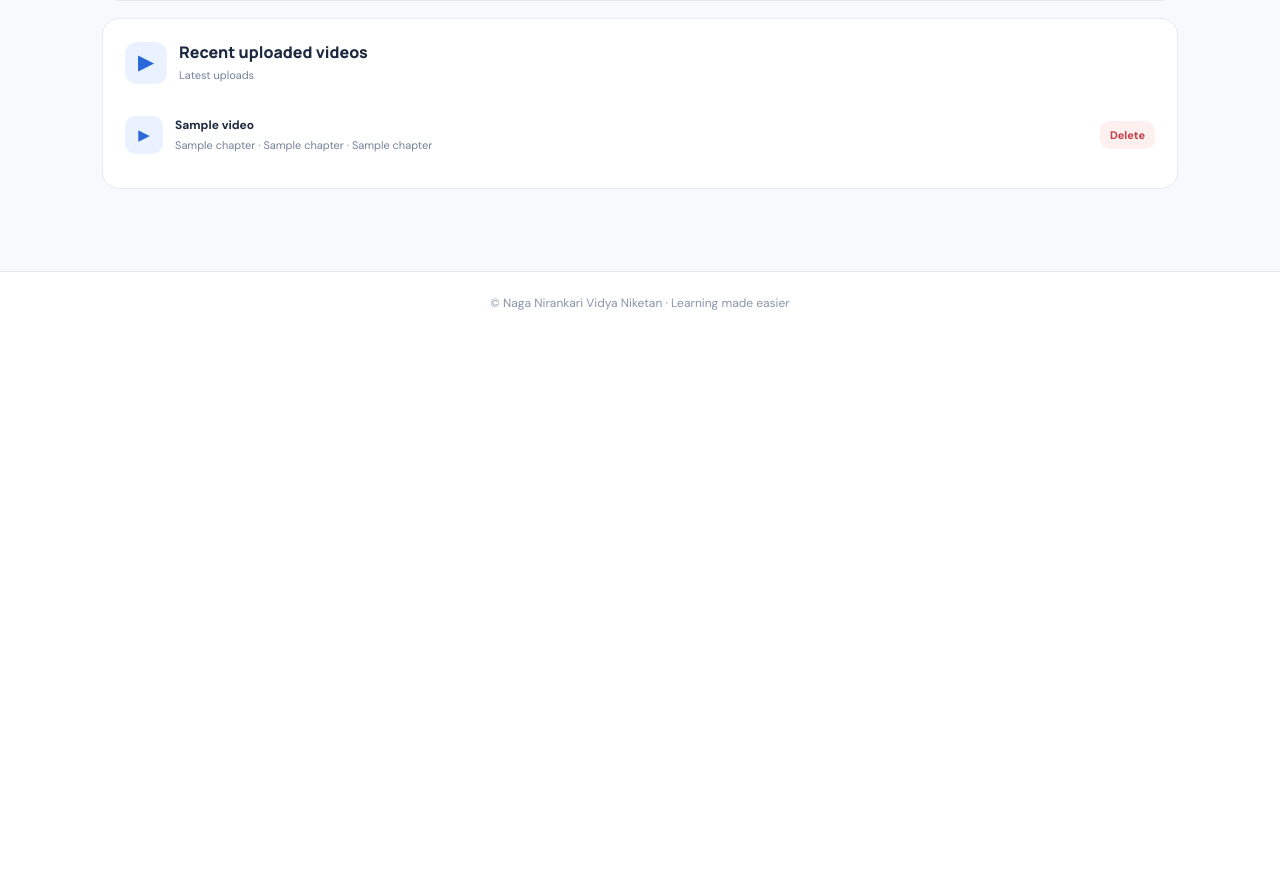
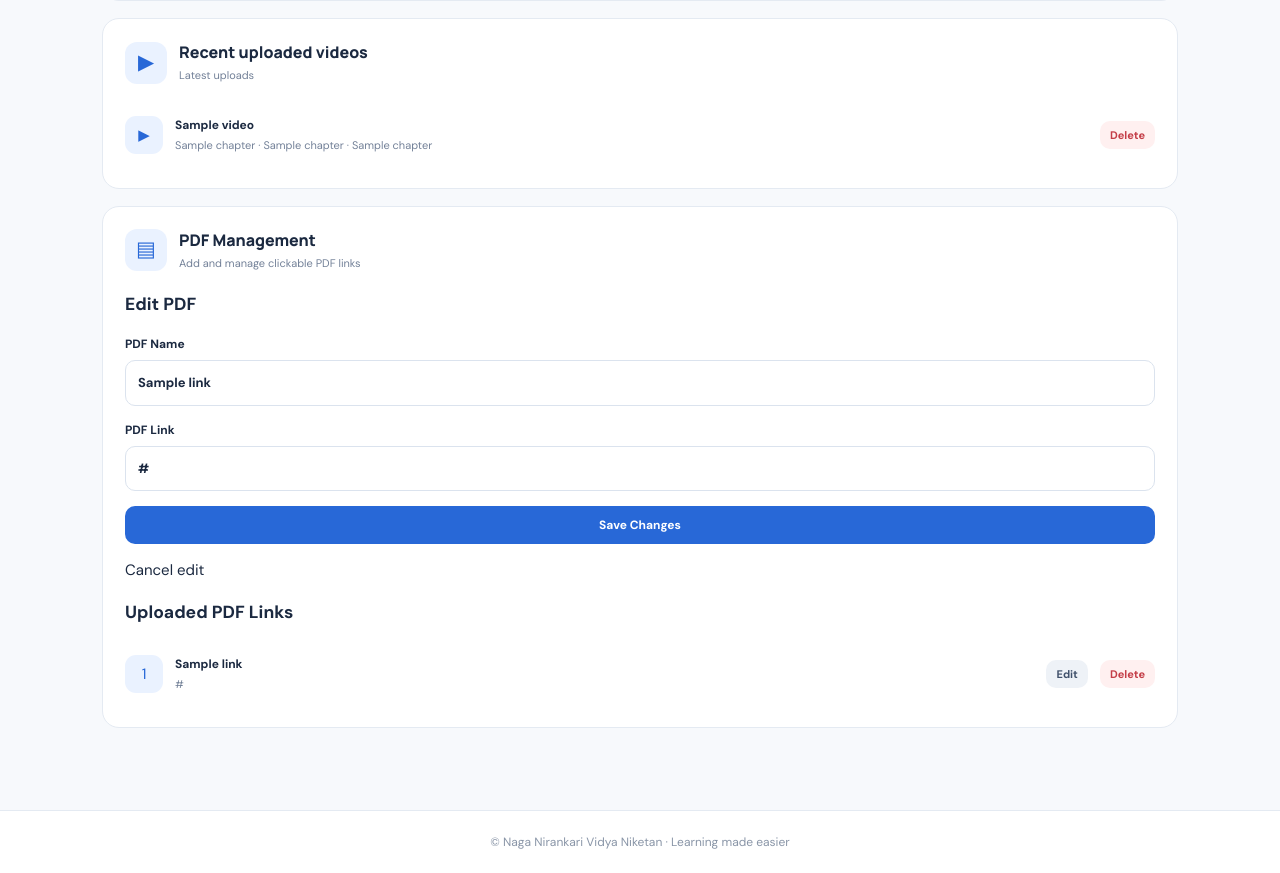
Before and after one commit to reyansh1949/naga-nirankari-vidya-niketan, a Flask app: page /admin?edit_pdf=1 in a window 1280 px wide. Shown: the part 957-1830 px from the top of the page. Before the commit the page ends 1267 px from the top, so only its background shows below. Run offline with Flask 3, Linux system fonts and the light colour scheme; the visitor is signed in with stand-in values (Sample User, id 1); tables that the repository leaves empty hold one stand-in row (values such as "Sample post").

Commit message:
Add PDF library and admin PDF management

```diff
--- a/app.py
+++ b/app.py
@@ -3,6 +3,7 @@ import sqlite3
 import secrets
 from functools import wraps
 from pathlib import Path
+from urllib.parse import urlsplit
 from flask import Flask, render_template, request, redirect, url_for, session, flash, send_from_directory, abort
 from werkzeug.security import check_password_hash, generate_password_hash
 from werkzeug.utils import secure_filename
@@ -48,6 +49,14 @@ def init_db():
         )""")
 
 init_db()
+
+with db() as conn:
+    conn.execute("""CREATE TABLE IF NOT EXISTS pdf_links (
+        id INTEGER PRIMARY KEY AUTOINCREMENT,
+        title TEXT NOT NULL,
+        url TEXT NOT NULL,
+        created_at TIMESTAMP DEFAULT CURRENT_TIMESTAMP
+    )""")
 
 def admin_password_hash():
     password = os.environ.get("ADMIN_PASSWORD", "ChangeMe123!")
@@ -140,8 +149,16 @@ def admin():
     videos = conn.execute(
         "SELECT v.*, c.name AS chapter_name, c.class_name, c.subject FROM videos v JOIN chapters c ON c.id=v.chapter_id ORDER BY v.id DESC LIMIT 50"
     ).fetchall()
+    pdfs = conn.execute("SELECT * FROM pdf_links ORDER BY id").fetchall()
+    edit_id = request.args.get("edit_pdf", type=int)
+    edit_pdf = conn.execute(
+        "SELECT * FROM pdf_links WHERE id=?", (edit_id,)
+    ).fetchone() if edit_id else None
     conn.close()
-    return render_template("admin.html", chapters=chapters, videos=videos)
+    return render_template(
+        "admin.html", chapters=chapters, videos=videos,
+        pdfs=pdfs, edit_pdf=edit_pdf
+    )
 
 @app.route("/admin/login", methods=["GET", "POST"])
 def login():
@@ -242,6 +259,64 @@ def delete_chapter(chapter_id):
     conn.close()
     return redirect(url_for("admin"))
 
+
+@app.route("/pdfs")
+def pdfs_page():
+    with db() as conn:
+        pdfs = conn.execute("SELECT * FROM pdf_links ORDER BY id").fetchall()
+    return render_template("pdfs.html", pdfs=pdfs)
+
+
+def valid_pdf_url(value):
+    try:
+        parsed = urlsplit(value)
+        return parsed.scheme in ("http", "https") and bool(parsed.netloc)
+    except Exception:
+        return False
+
+
+@app.route("/admin/pdf", methods=["POST"])
+@admin_required
+def add_pdf():
+    title = request.form.get("title", "").strip()
+    url = request.form.get("url", "").strip()
+    if not title or len(title) > 180 or not valid_pdf_url(url):
+        flash("Enter a valid title and HTTP/HTTPS PDF link.", "danger")
+        return redirect(url_for("admin"))
+    with db() as conn:
+        conn.execute(
+            "INSERT INTO pdf_links (title, url) VALUES (?, ?)",
+            (title, url)
+        )
+    flash("PDF link added successfully.", "success")
+    return redirect(url_for("admin"))
+
+
+@app.route("/admin/pdf/<int:pdf_id>/edit", methods=["POST"])
+@admin_required
+def edit_pdf(pdf_id):
+    title = request.form.get("title", "").strip()
+    url = request.form.get("url", "").strip()
+    if not title or len(title) > 180 or not valid_pdf_url(url):
+        flash("Enter a valid title and HTTP/HTTPS PDF link.", "danger")
+        return redirect(url_for("admin", edit_pdf=pdf_id))
+    with db() as conn:
+        result = conn.execute(
+            "UPDATE pdf_links SET title=?, url=? WHERE id=?",
+            (title, url, pdf_id)
+        )
+    flash("PDF link updated." if result.rowcount else "PDF not found.", "success")
+    return redirect(url_for("admin"))
+
+
+@app.route("/admin/pdf/<int:pdf_id>/delete", methods=["POST"])
+@admin_required
+def delete_pdf(pdf_id):
+    with db() as conn:
+        conn.execute("DELETE FROM pdf_links WHERE id=?", (pdf_id,))
+    flash("PDF link deleted.", "success")
+    return redirect(url_for("admin"))
+
 @app.errorhandler(413)
 def too_large(_error):
     return render_template("error.html", message="Video file exceeds the upload limit. The default limit is 500 MB. You can change the MAX_UPLOAD_MB setting."), 413
--- a/templates/admin.html
+++ b/templates/admin.html
@@ -28,4 +28,42 @@
 {% if videos %}<div class="uploaded-list">{% for v in videos %}<div class="uploaded-item"><div class="play-mini">▶</div><div class="uploaded-text"><b>{{ v.title }}</b><small>{{ v.class_name }} · {{ v.subject }} · {{ v.chapter_name }}</small></div><form method="post" action="{{ url_for('delete_video', video_id=v.id) }}" onsubmit="return confirm('Delete this video?')"><button class="btn danger small" type="submit">Delete</button></form></div>{% endfor %}</div>{% else %}<p class="muted">No videos uploaded yet.</p>{% endif %}
 </section>
 
+
+<section class="panel wide-panel">
+<div class="panel-title"><span class="panel-icon">▤</span><div><h2>PDF Management</h2><p>Add and manage clickable PDF links</p></div></div>
+
+{% if edit_pdf %}
+<h3>Edit PDF</h3>
+<form method="post" action="{{ url_for('edit_pdf', pdf_id=edit_pdf.id) }}" class="stack-form">
+<label>PDF Name<input name="title" value="{{ edit_pdf.title }}" maxlength="180" required></label>
+<label>PDF Link<input name="url" type="url" value="{{ edit_pdf.url }}" required></label>
+<button class="btn primary" type="submit">Save Changes</button>
+<a href="{{ url_for('admin') }}">Cancel edit</a>
+</form>
+{% else %}
+<form method="post" action="{{ url_for('add_pdf') }}" class="stack-form">
+<label>PDF Name<input name="title" maxlength="180" placeholder="e.g. Class 12 Physics Notes" required></label>
+<label>PDF Link<input name="url" type="url" placeholder="https://example.com/notes.pdf" required></label>
+<button class="btn primary" type="submit">＋ Add PDF</button>
+</form>
+{% endif %}
+
+<h3>Uploaded PDF Links</h3>
+{% if pdfs %}
+<div class="uploaded-list">
+{% for p in pdfs %}
+<div class="uploaded-item">
+<div class="play-mini">{{ loop.index }}</div>
+<div class="uploaded-text"><b>{{ p.title }}</b><small>{{ p.url }}</small></div>
+<a class="btn secondary small" href="{{ url_for('admin', edit_pdf=p.id) }}">Edit</a>
+<form method="post" action="{{ url_for('delete_pdf', pdf_id=p.id) }}" onsubmit="return confirm('Delete this PDF link?')">
+<button class="btn danger small" type="submit">Delete</button>
+</form>
+</div>
+{% endfor %}
+</div>
+{% else %}
+<p class="muted">No PDF links added yet.</p>
+{% endif %}
+</section>
 {% endblock %}
```
Also changed, not shown: templates/index.html (+30 -3 lines), templates/pdfs.html (added, +28 -0 lines).
